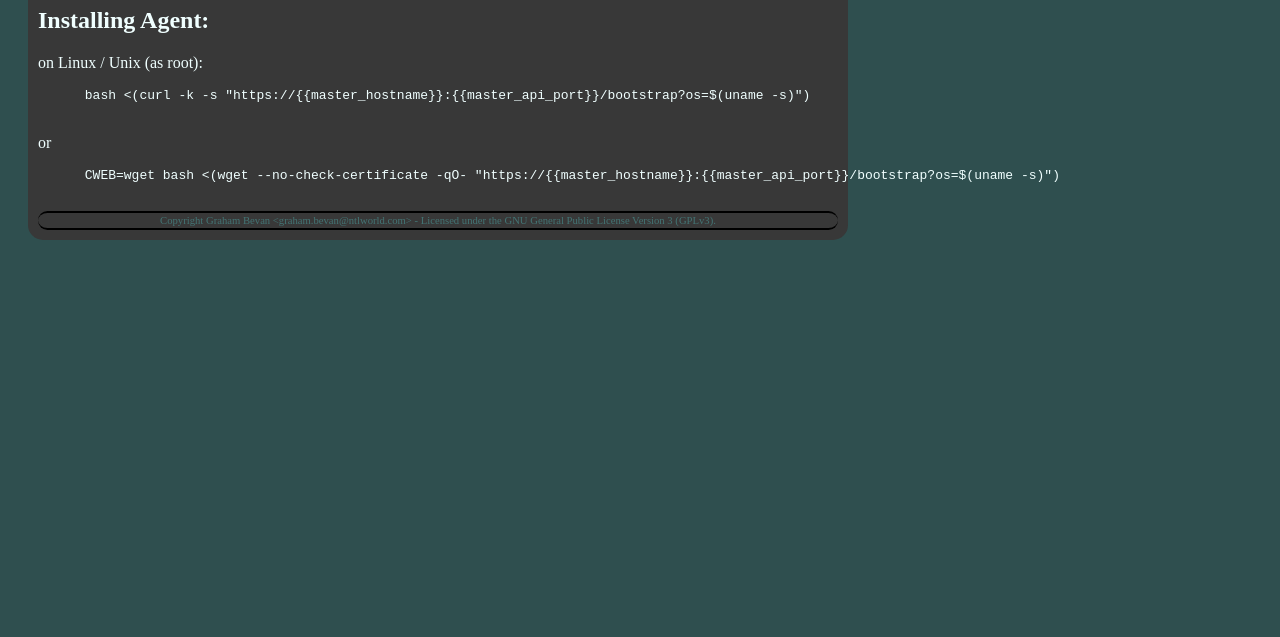
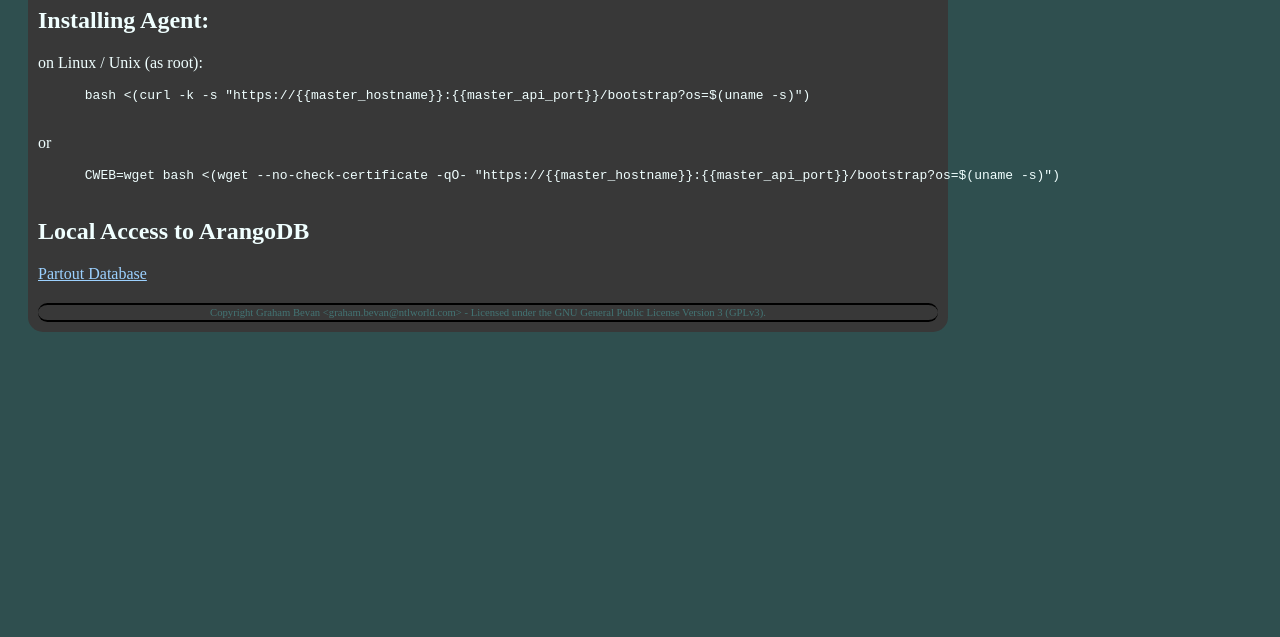
Before and after one commit to gbevan/partout, a website: page public/views/index.html in a window 1280 px wide. Shown: the part 163-800 px from the top of the page. Drawn offline with Linux system fonts and the light colour scheme; files that its build step writes are made by us from their sources.

Commit message:
Added link to local arangodb instance

```diff
--- a/public/assets/css/style.css
+++ b/public/assets/css/style.css
@@ -9,26 +9,34 @@ body {
   color: azure;
   margin: 20px;
   padding: 10px;
-  width: 800px;
+  width: 900px;
 }
 
 .banner {
   /*border: 2px solid black;*/
-  border-top: 2px solid black;
   border-bottom: 2px solid black;
   -moz-border-radius: 10px;
   border-radius: 10px;
+  border-top: 2px solid black;
   color: burlywood;
   text-align: center;
 }
 
 .mainFooter {
-  border-top: 2px solid black;
   border-bottom: 2px solid black;
   -moz-border-radius: 10px;
   border-radius: 10px;
+  border-top: 2px solid black;
   color: #437474;
   font-size: 8pt;
+  margin-top: 20px;
   padding: 2px;
   text-align: center;
 }
+
+a {
+  color: #9cd1ff;
+}
+a:hover {
+  color: cyan;
+}
--- a/public/views/index.html
+++ b/public/views/index.html
@@ -24,6 +24,9 @@
       CWEB=wget bash <(wget --no-check-certificate -qO- "https://{{master_hostname}}:{{master_api_port}}/bootstrap?os=$(uname -s)")
     </pre>
 
+    <h2>Local Access to ArangoDB</h2>
+    <a href="http://localhost:8529/_db/partout/_admin/aardvark/standalone.html" target="_blank">Partout Database</a>
+
   <footer class="mainFooter">Copyright Graham Bevan &lt;graham.bevan@ntlworld.com&gt; - Licensed under the GNU General Public License Version 3 (GPLv3).</footer>
   </div>
 </body>
```
